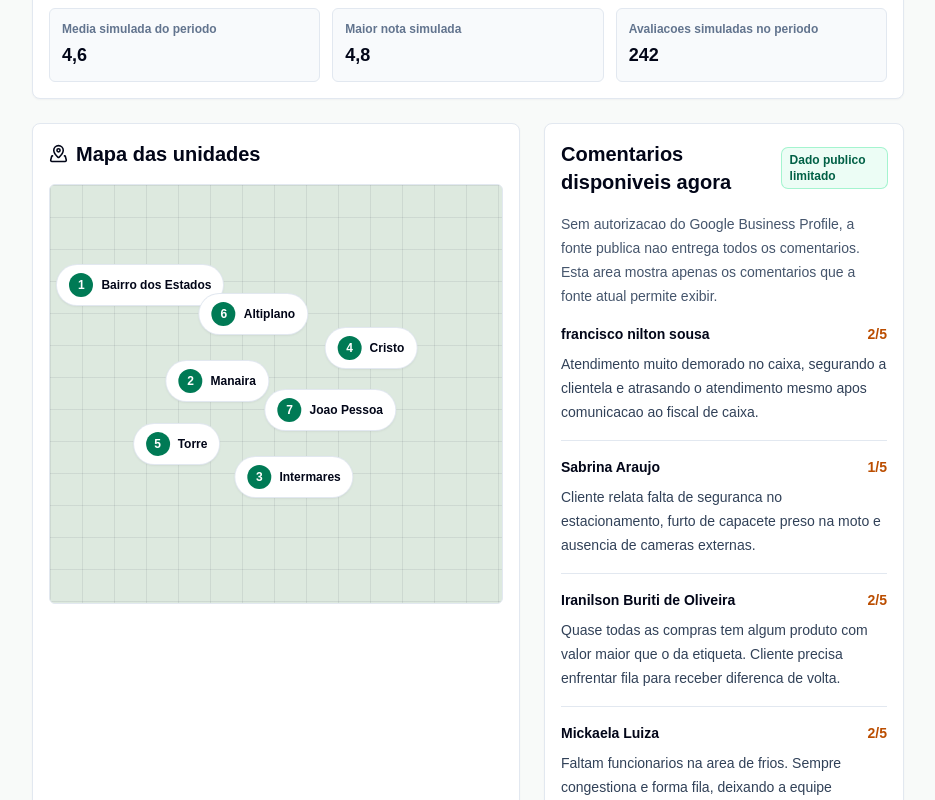
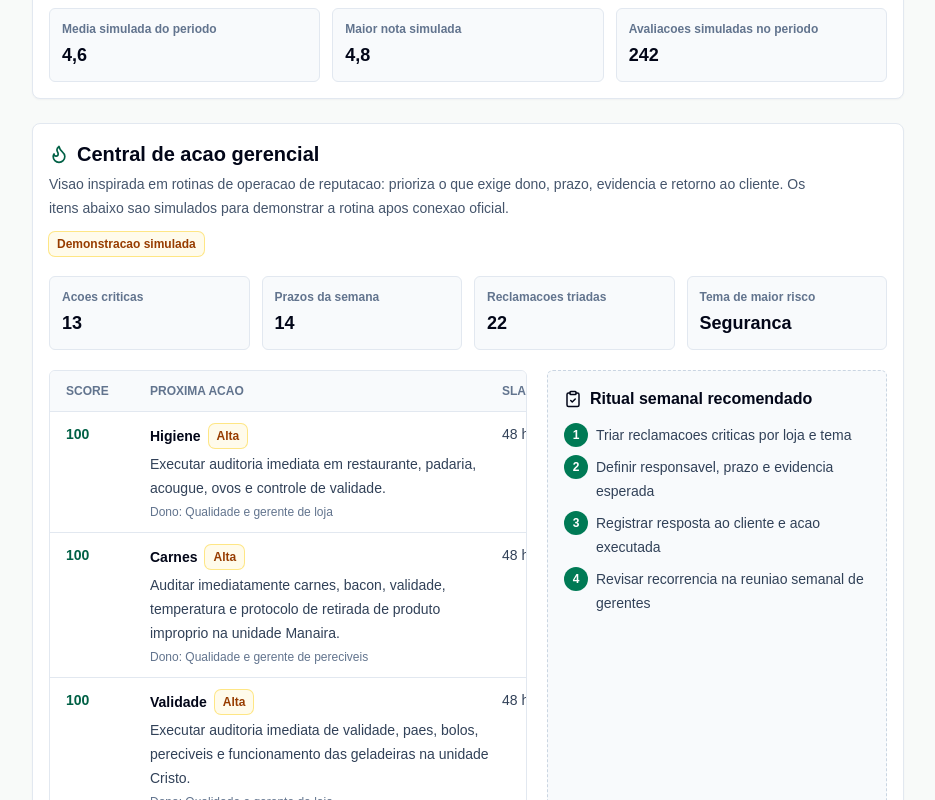
Before and after one commit to rodrigocunha093-stack/Google-avalia-o, a Next.js app: page / in a window 1280 px wide. Shown: the part 1660-2460 px from the top of the page, without its empty margins (344-1279 px from the left). Built offline with nearby package versions, Linux system fonts and the light colour scheme.

Commit message:
Add action command center

```diff
--- a/src/app/page.tsx
+++ b/src/app/page.tsx
@@ -3,8 +3,10 @@ import {
   AlertTriangle,
   ArrowUpRight,
   Building2,
+  ClipboardCheck,
   Clock3,
   Filter,
+  Flame,
   ListChecks,
   LockKeyhole,
   MapPinned,
@@ -164,6 +166,73 @@ export default async function Home({
           </section>
 
           <RatingTrendChart period={dashboard.ratingPeriod} points={dashboard.ratingTrend} />
+
+          <section className="panel border-emerald-100 bg-white">
+            <div className="mb-5 flex flex-wrap items-start justify-between gap-3">
+              <div>
+                <div className="flex items-center gap-2">
+                  <Flame className="text-emerald-800" size={20} />
+                  <h2 className="text-xl font-semibold">Central de acao gerencial</h2>
+                </div>
+                <p className="mt-1 max-w-3xl text-sm leading-6 text-slate-600">
+                  Visao inspirada em rotinas de operacao de reputacao: prioriza o que exige dono, prazo, evidencia e retorno ao cliente. Os itens abaixo sao simulados para demonstrar a rotina apos conexao oficial.
+                </p>
+              </div>
+              <Badge tone="simulated">Demonstracao simulada</Badge>
+            </div>
+
+            <div className="grid gap-3 md:grid-cols-4">
+              <ActionMetric label="Acoes criticas" value={dashboard.actionCommandCenter.criticalActions.toString()} />
+              <ActionMetric label="Prazos da semana" value={dashboard.actionCommandCenter.dueSoonActions.toString()} />
+              <ActionMetric label="Reclamacoes triadas" value={dashboard.actionCommandCenter.negativeFeedbacks.toString()} />
+              <ActionMetric label="Tema de maior risco" value={dashboard.actionCommandCenter.topRiskTheme} />
+            </div>
+
+            <div className="mt-5 grid gap-5 lg:grid-cols-[1fr_340px]">
+              <div className="overflow-x-auto rounded-md border border-slate-200">
+                <div className="min-w-[720px]">
+                  <div className="grid grid-cols-[72px_1fr_120px_120px] gap-3 bg-slate-50 px-4 py-3 text-xs font-semibold uppercase text-slate-500">
+                    <span>Score</span>
+                    <span>Proxima acao</span>
+                    <span>SLA</span>
+                    <span>Status</span>
+                  </div>
+                  {dashboard.actionCommandCenter.actionQueue.map((item) => (
+                    <div className="grid grid-cols-[72px_1fr_120px_120px] gap-3 border-t border-slate-200 px-4 py-3 text-sm" key={item.id}>
+                      <strong className="text-emerald-800">{item.score}</strong>
+                      <div>
+                        <div className="flex flex-wrap items-center gap-2">
+                          <span className="font-semibold text-slate-950">{item.theme}</span>
+                          <Badge tone={item.priority === "Alta" ? "simulated" : "neutral"}>{item.priority}</Badge>
+                        </div>
+                        <p className="mt-1 leading-6 text-slate-700">{item.action}</p>
+                        <p className="mt-1 text-xs text-slate-500">Dono: {item.owner}</p>
+                      </div>
+                      <span className="text-slate-700">{item.dueIn}</span>
+                      <span className="font-medium text-slate-800">{item.stage}</span>
+                    </div>
+                  ))}
+                </div>
+              </div>
+
+              <div className="rounded-md border border-dashed border-slate-300 bg-slate-50 p-4">
+                <div className="mb-3 flex items-center gap-2">
+                  <ClipboardCheck size={18} />
+                  <h3 className="font-semibold">Ritual semanal recomendado</h3>
+                </div>
+                <ol className="space-y-2 text-sm leading-6 text-slate-700">
+                  {dashboard.actionCommandCenter.weeklyRitual.map((step, index) => (
+                    <li className="flex gap-2" key={step}>
+                      <span className="grid size-6 shrink-0 place-items-center rounded-full bg-emerald-700 text-xs font-semibold text-white">
+                        {index + 1}
+                      </span>
+                      <span>{step}</span>
+                    </li>
+                  ))}
+                </ol>
+              </div>
+            </div>
+          </section>
 
           <section className="grid gap-6 lg:grid-cols-[1fr_360px]">
             <div className="panel">
@@ -380,6 +449,15 @@ function MetricCard({
   );
 }
 
+function ActionMetric({ label, value }: { label: string; value: string }) {
+  return (
+    <div className="rounded-md border border-slate-200 bg-slate-50 p-3">
+      <p className="text-xs font-semibold text-slate-500">{label}</p>
+      <p className="mt-1 text-lg font-semibold text-slate-950">{value}</p>
+    </div>
+  );
+}
+
 function asString(value: string | string[] | undefined) {
   return Array.isArray(value) ? value[0] : value;
 }
--- a/src/lib/dashboard.ts
+++ b/src/lib/dashboard.ts
@@ -5,7 +5,7 @@ import {
   simulatedWeeklyFeedbacks,
   getSimulatedRatingTrend,
 } from "./demo-data";
-import type { PublicStore, RatingTrendPeriod } from "./types";
+import type { ActionPlanItem, PublicStore, RatingTrendPeriod, WeeklyFeedback } from "./types";
 
 export function getDemoDashboard(filters: {
   bairro?: string;
@@ -38,13 +38,17 @@ export function getDemoDashboard(filters: {
     return stores.some((store) => store.id === feedback.storeId);
   });
 
+  const actionPlan = simulatedActionPlan.filter((item) => !filters.theme || item.theme === filters.theme);
+  const actionCommandCenter = buildActionCommandCenter(actionPlan, weeklyFeedbacks);
+
   return {
     stores,
     reviewSamples,
     selectedTheme: filters.theme,
     themes: identifyThemes(availableReviews.map((review) => review.text)),
     weeklyFeedbacks,
-    actionPlan: simulatedActionPlan.filter((item) => !filters.theme || item.theme === filters.theme),
+    actionPlan,
+    actionCommandCenter,
     ratingTrend: getSimulatedRatingTrend(ratingPeriod, filters.store),
     ratingPeriod,
     futureWeeklyReport: simulatedConnectedMetrics,
@@ -96,7 +100,8 @@ function identifyThemes(texts: string[]) {
 
   return dictionary
     .filter(([needle]) => texts.some((text) => normalize(text).includes(needle)))
-    .map(([, label]) => label);
+    .map(([, label]) => label)
+    .filter((label, index, labels) => labels.indexOf(label) === index);
 }
 
 function reviewMatchesTheme(text: string, theme: string) {
@@ -161,3 +166,49 @@ function parseRatingPeriod(value?: string): RatingTrendPeriod {
   if (value === "mensal" || value === "anual") return value;
   return "semanal";
 }
+
+function buildActionCommandCenter(actionPlan: ActionPlanItem[], weeklyFeedbacks: WeeklyFeedback[]) {
+  const actionQueue = actionPlan
+    .map((item) => ({
+      ...item,
+      score: actionScore(item),
+      slaStatus: item.dueIn.includes("48") ? "Critico" : item.dueIn.includes("7") ? "Esta semana" : "Monitorar",
+      stage: item.priority === "Alta" ? "Acionar hoje" : item.priority === "Media" ? "Planejar na semana" : "Acompanhar",
+    }))
+    .sort((a, b) => b.score - a.score)
+    .slice(0, 6);
+
+  const negativeFeedbacks = weeklyFeedbacks.filter((feedback) => feedback.sentiment === "Reclamacao");
+  const topTheme = mostFrequent([
+    ...negativeFeedbacks.map((feedback) => feedback.theme),
+    ...actionPlan.filter((item) => item.priority === "Alta").map((item) => item.theme),
+  ]);
+
+  return {
+    criticalActions: actionPlan.filter((item) => item.priority === "Alta").length,
+    dueSoonActions: actionPlan.filter((item) => item.dueIn.includes("48") || item.dueIn.includes("7")).length,
+    negativeFeedbacks: negativeFeedbacks.length,
+    topRiskTheme: topTheme ?? "Sem tema critico",
+    actionQueue,
+    weeklyRitual: [
+      "Triar reclamacoes criticas por loja e tema",
+      "Definir responsavel, prazo e evidencia esperada",
+      "Registrar resposta ao cliente e acao executada",
+      "Revisar recorrencia na reuniao semanal de gerentes",
+    ],
+  };
+}
+
+function actionScore(item: ActionPlanItem) {
+  const priorityScore = item.priority === "Alta" ? 60 : item.priority === "Media" ? 35 : 15;
+  const dueScore = item.dueIn.includes("48") ? 25 : item.dueIn.includes("7") ? 15 : 5;
+  const riskThemes = ["Higiene", "Validade", "Carnes", "Seguranca", "Controle de pragas", "Refrigeracao"];
+  const riskScore = riskThemes.includes(item.theme) ? 15 : 0;
+  return priorityScore + dueScore + riskScore;
+}
+
+function mostFrequent(values: string[]) {
+  const counts = new Map<string, number>();
+  values.forEach((value) => counts.set(value, (counts.get(value) ?? 0) + 1));
+  return Array.from(counts.entries()).sort((a, b) => b[1] - a[1])[0]?.[0];
+}
```
Also changed, not shown: 1 other file (tests, documents, lock files or other folders).
